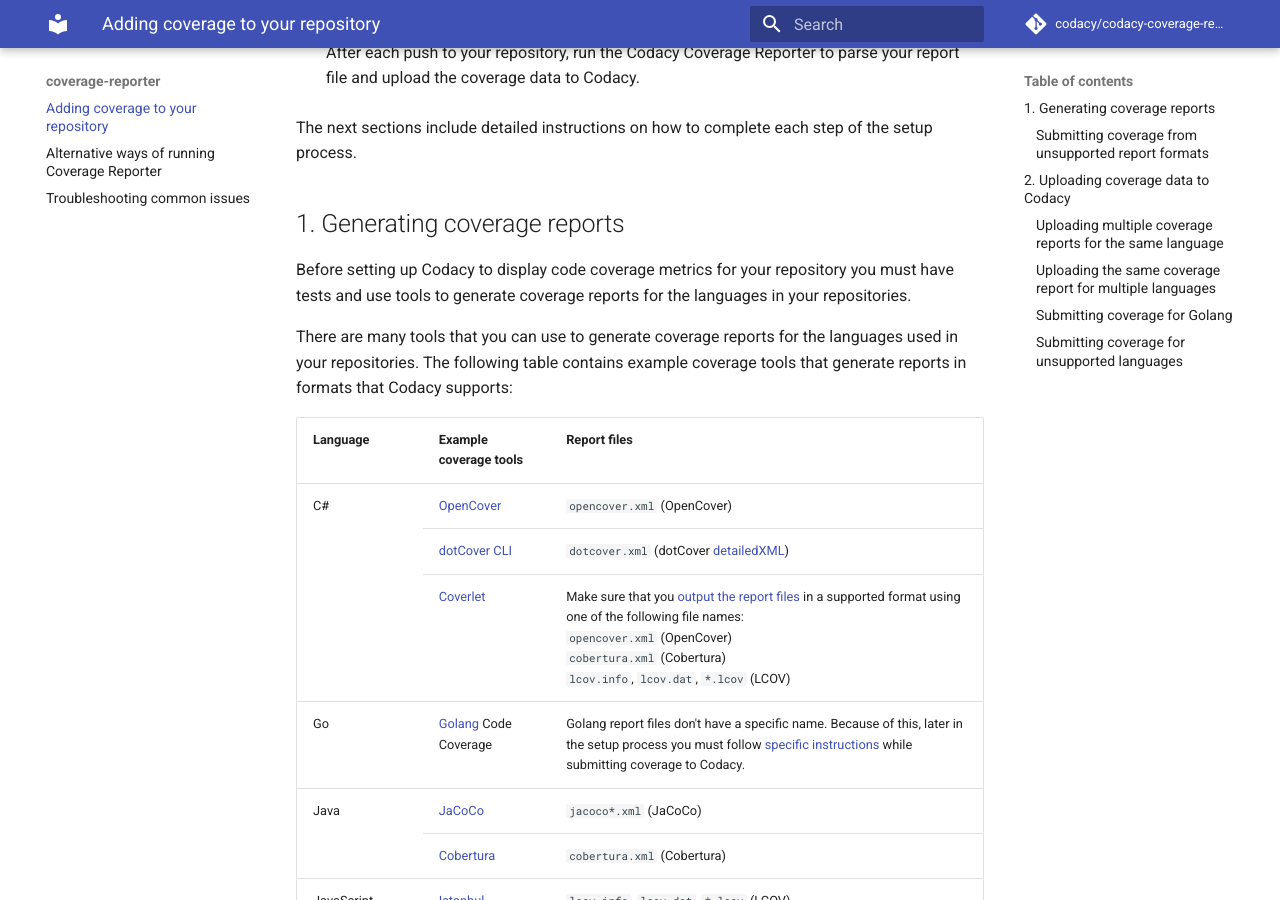
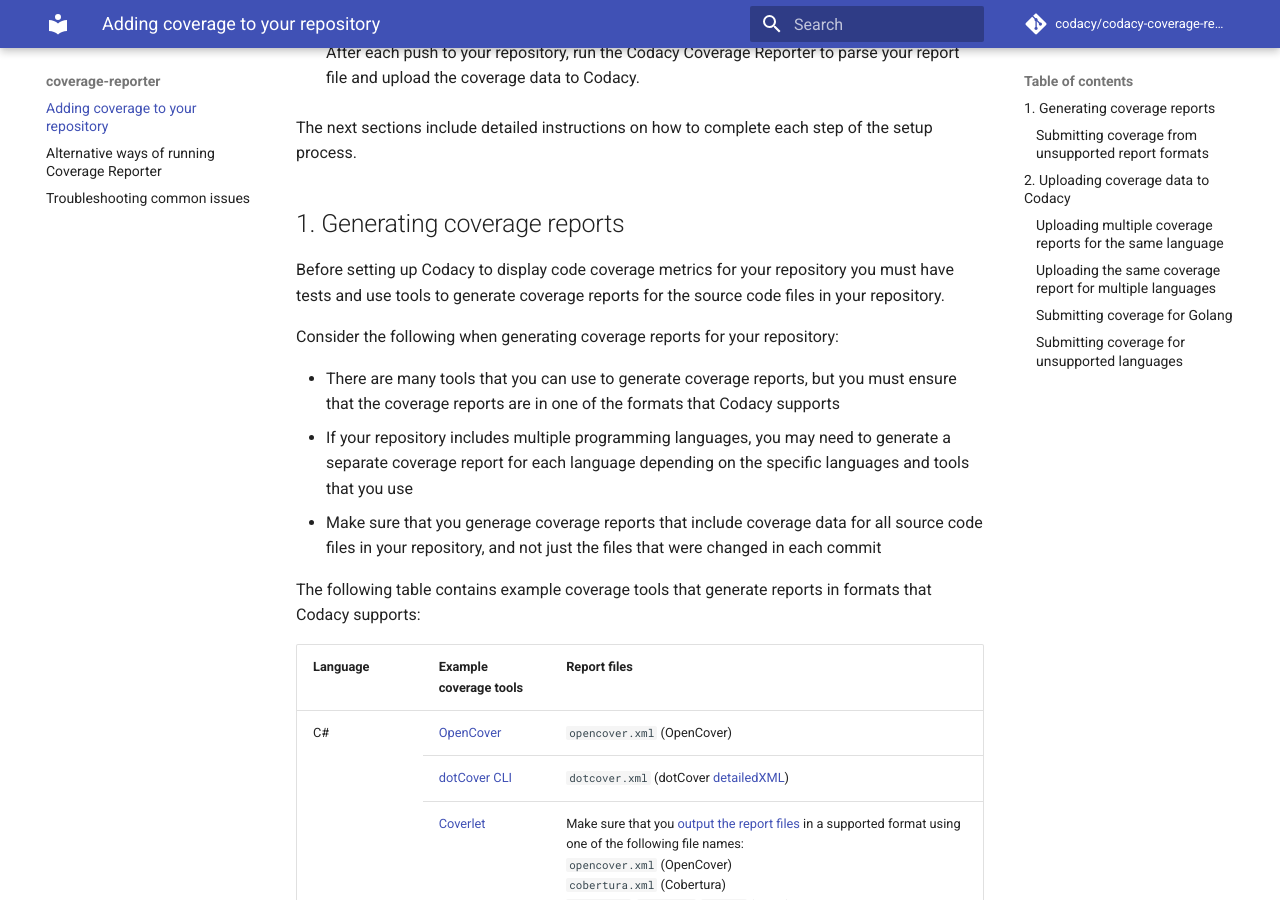
Before and after one commit to codacy/codacy-coverage-reporter, an MkDocs documentation site: the page built from docs/index.md, in a window 1280 px wide and 900 px high, scrolled down 460 px. Built offline with MkDocs 1.6.1 and Material for MkDocs 9.7.7, drawn with Linux system fonts in a browser that asks for light colours; comment, search, counter and statistics services are not loaded.

Commit message:
doc: Add extra recommendations for generating coverage reports

```diff
--- a/docs/index.md
+++ b/docs/index.md
@@ -20,9 +20,15 @@
 
 ## 1. Generating coverage reports {: id="generating-coverage"}
 
-Before setting up Codacy to display code coverage metrics for your repository you must have tests and use tools to generate coverage reports for the languages in your repositories.
+Before setting up Codacy to display code coverage metrics for your repository you must have tests and use tools to generate coverage reports for the source code files in your repository.
 
-There are many tools that you can use to generate coverage reports for the languages used in your repositories. The following table contains example coverage tools that generate reports in formats that Codacy supports:
+Consider the following when generating coverage reports for your repository:
+
+-   There are many tools that you can use to generate coverage reports, but you must ensure that the coverage reports are in one of the formats that Codacy supports
+-   If your repository includes multiple programming languages, you may need to generate a separate coverage report for each language depending on the specific languages and tools that you use
+-   Make sure that you generage coverage reports that include coverage data for all source code files in your repository, and not just the files that were changed in each commit
+
+The following table contains example coverage tools that generate reports in formats that Codacy supports:
 
 <table>
 <thead>
```
